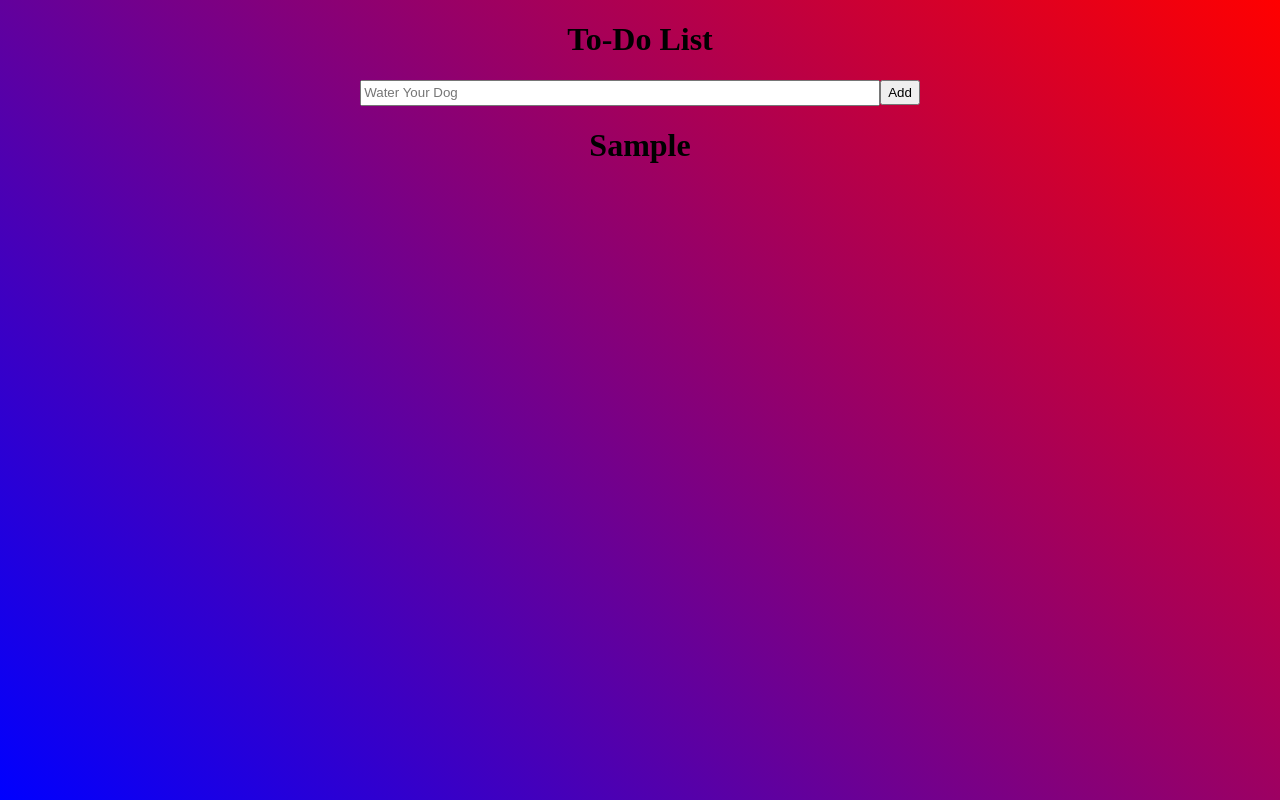
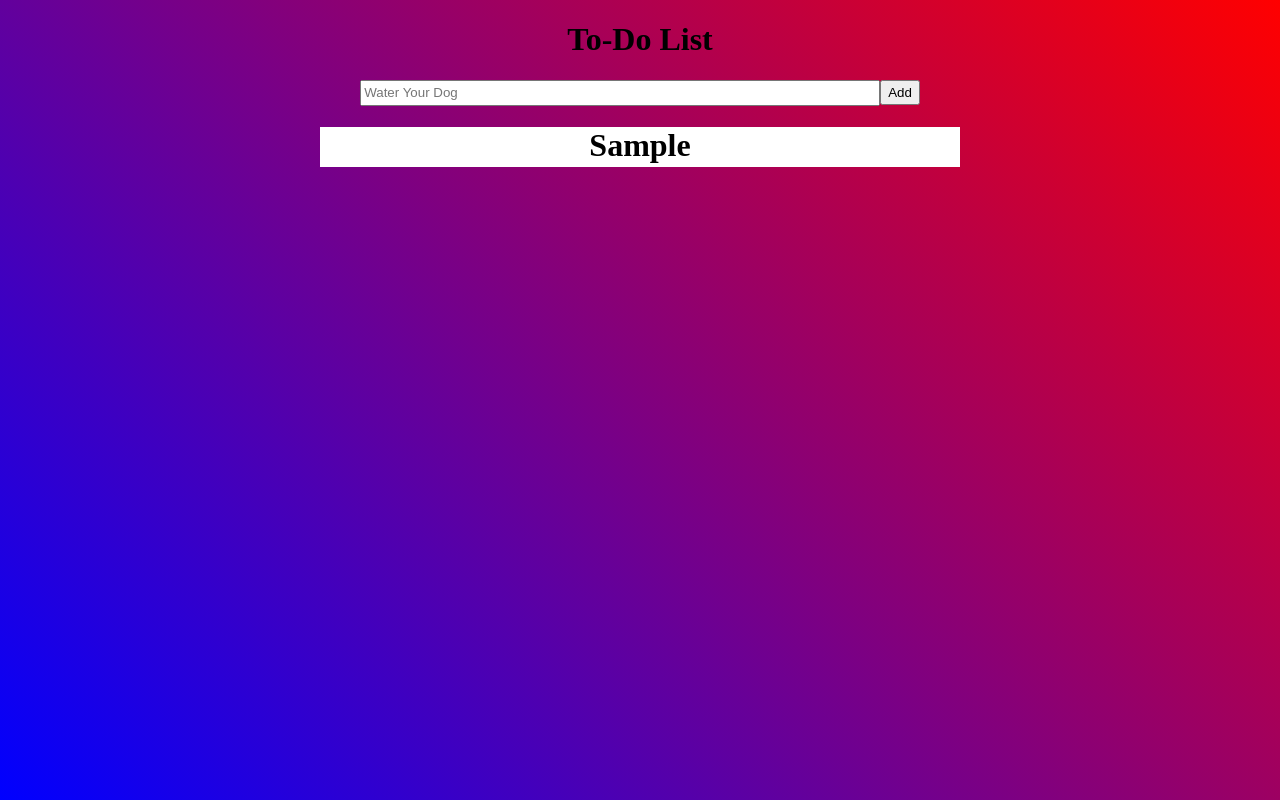
Before and after one commit to brwong3/To-Do-List, a React (Create React App) app: page / in a window 1280 px wide. Both pictures are taken after typing "Sample" into the empty fields and a click on the button "Add". Built offline with nearby package versions, Linux system fonts and the light colour scheme.

Commit message:
Finished Seperating Items in List

```diff
--- a/package.json
+++ b/package.json
@@ -7,6 +7,7 @@
     "@testing-library/jest-dom": "^5.16.4",
     "@testing-library/react": "^13.3.0",
     "@testing-library/user-event": "^13.5.0",
+    "framer-motion": "^6.5.1",
     "react": "^18.2.0",
     "react-dom": "^18.2.0",
     "react-redux": "^8.0.2",
--- a/src/App.js
+++ b/src/App.js
@@ -13,9 +13,13 @@ function App() {
   return (
     <listContext.Provider value={{list, setList}}>
       <div className="App">
-        <h1>To-Do List</h1>
-        <Input></Input>
-        <ItemsList item={list}></ItemsList>
+        <div className="input">
+          <h1>To-Do List</h1>
+          <Input></Input>
+        </div>
+        <div className="table">
+          <ItemsList item={list}></ItemsList>
+        </div>
       </div>
     </listContext.Provider>
   );
--- a/src/components/ItemsList.js
+++ b/src/components/ItemsList.js
@@ -1,7 +1,9 @@
 import React from 'react'
+import "../styles/ItemsList.css"
 
 export default function ItemsList(props) {
-  const table = props.item.map((item) => <h1>{item}</h1>)
+  const table = props.item.map((item) => <h1 className="box">{item}</h1>)
+
   return(
     <div>
       {table}
--- a/src/styles/App.css
+++ b/src/styles/App.css
@@ -8,5 +8,16 @@
   display: flex;
   flex-direction: column;
   justify-content: flex-start;
+}
+
+.input {
+  display: flex;
+  flex-direction: column;
   align-items: center;
 }
+
+.table {
+  display: flex;
+  flex-direction: column;
+  align-items: center;
+}
--- /dev/null
+++ b/src/styles/ItemsList.css
@@ -0,0 +1,6 @@
+.box {
+  width: 50vw;
+  height: 5vh;
+  background-color: white;
+  text-align: center;
+}
```
Also changed, not shown: 1 other file (tests, documents, lock files or other folders).
